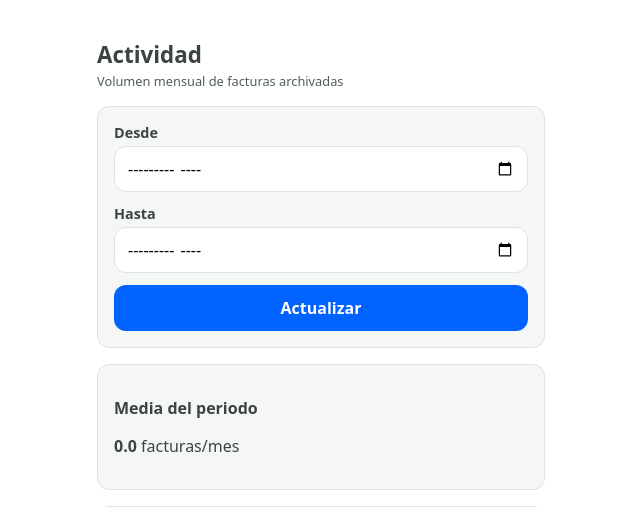
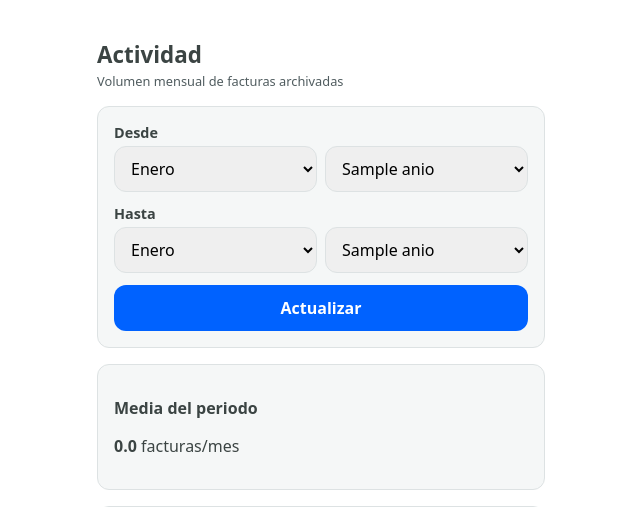
Before and after one commit to islecaia/Viberano, a FastAPI app: template app/templates/activity.html in a window 1280 px wide. Shown: the top 507 px of the page, without its empty margins (319-959 px from the left). Run offline with FastAPI, Linux system fonts and the light colour scheme; the template is opened without the code that fills it: most values are stand-ins (such as "Sample title", 1, 10 or a date in 2020); parts of the project's set-up code (start-up, migrations or seed data) failed here and were passed over.

Commit message:
Mejora selector de periodo en actividad y añade carpeta video

```diff
--- a/app/templates/activity.html
+++ b/app/templates/activity.html
@@ -4,11 +4,38 @@
   <h1>Actividad</h1>
   <p class="page-subtitle">Volumen mensual de facturas archivadas</p>
 
+  {% set meses_nombres = [
+    ("01", "Enero"), ("02", "Febrero"), ("03", "Marzo"), ("04", "Abril"),
+    ("05", "Mayo"), ("06", "Junio"), ("07", "Julio"), ("08", "Agosto"),
+    ("09", "Septiembre"), ("10", "Octubre"), ("11", "Noviembre"), ("12", "Diciembre")
+  ] %}
   <form id="periodo-form" class="card">
-    <label for="desde">Desde</label>
-    <input id="desde" type="month" value="{{ desde }}" required />
-    <label for="hasta">Hasta</label>
-    <input id="hasta" type="month" value="{{ hasta }}" required />
+    <label for="desde-mes">Desde</label>
+    <div class="month-select-row">
+      <select id="desde-mes" required>
+        {% for valor, nombre in meses_nombres %}
+          <option value="{{ valor }}" {{ "selected" if valor == desde[5:7] else "" }}>{{ nombre }}</option>
+        {% endfor %}
+      </select>
+      <select id="desde-anio" required>
+        {% for anio in anios %}
+          <option value="{{ anio }}" {{ "selected" if anio|string == desde[:4] else "" }}>{{ anio }}</option>
+        {% endfor %}
+      </select>
+    </div>
+    <label for="hasta-mes">Hasta</label>
+    <div class="month-select-row">
+      <select id="hasta-mes" required>
+        {% for valor, nombre in meses_nombres %}
+          <option value="{{ valor }}" {{ "selected" if valor == hasta[5:7] else "" }}>{{ nombre }}</option>
+        {% endfor %}
+      </select>
+      <select id="hasta-anio" required>
+        {% for anio in anios %}
+          <option value="{{ anio }}" {{ "selected" if anio|string == hasta[:4] else "" }}>{{ anio }}</option>
+        {% endfor %}
+      </select>
+    </div>
     <button type="submit">Actualizar</button>
   </form>
 
@@ -35,8 +62,8 @@
   <script>
     document.getElementById("periodo-form").addEventListener("submit", (event) => {
       event.preventDefault();
-      const desde = document.getElementById("desde").value;
-      const hasta = document.getElementById("hasta").value;
+      const desde = `${document.getElementById("desde-anio").value}-${document.getElementById("desde-mes").value}`;
+      const hasta = `${document.getElementById("hasta-anio").value}-${document.getElementById("hasta-mes").value}`;
       window.location.href = `/actividad?desde=${desde}&hasta=${hasta}`;
     });
   </script>
--- a/app/templates/base.html
+++ b/app/templates/base.html
@@ -47,6 +47,7 @@
     label { display: block; font-weight: 600; margin-bottom: 4px; font-size: 0.9rem; }
     input, select {
       width: 100%;
+      min-width: 0;
       padding: 10px 12px;
       border: 1px solid var(--border);
       border-radius: 12px;
@@ -81,6 +82,8 @@
       cursor: pointer;
       width: 100%;
     }
+    .month-select-row { display: flex; gap: 8px; }
+    .month-select-row select { flex: 1; width: auto; min-width: 0; }
     .button-row { display: flex; gap: 8px; margin-bottom: 12px; }
     .button-row button { width: auto; flex: 1; }
     .button-row button.secondary { background: var(--surface-muted); color: var(--text-primary); border: 1px solid var(--border); }
--- a/app/web.py
+++ b/app/web.py
@@ -1,4 +1,6 @@
 """Páginas HTML server-rendered (fuera de /api/): no exigen sesión vía 401 JSON, sino redirect."""
+
+from datetime import date
 
 from fastapi import APIRouter, Request
 from fastapi.responses import HTMLResponse, RedirectResponse
@@ -230,6 +232,9 @@ def actividad_page(request: Request, desde: str | None = None, hasta: str | None
         hasta_final,
         fecha_conexion_cuenta=cuenta.fecha_conexion if cuenta else None,
     )
+    anio_actual = date.today().year
+    anio_min = min(int(resultado["desde"][:4]), anio_actual - 5)
+    anio_max = max(int(resultado["hasta"][:4]), anio_actual + 1)
     return templates.TemplateResponse(
         request,
         "activity.html",
@@ -240,5 +245,6 @@ def actividad_page(request: Request, desde: str | None = None, hasta: str | None
             "meses": resultado["meses"],
             "media_meses_completos": resultado["media_meses_completos"],
             "media_con_mes_parcial": resultado["media_con_mes_parcial"],
+            "anios": list(range(anio_min, anio_max + 1)),
         },
     )
```
Also changed, not shown: .claude/settings.local.json, 1 other file.
